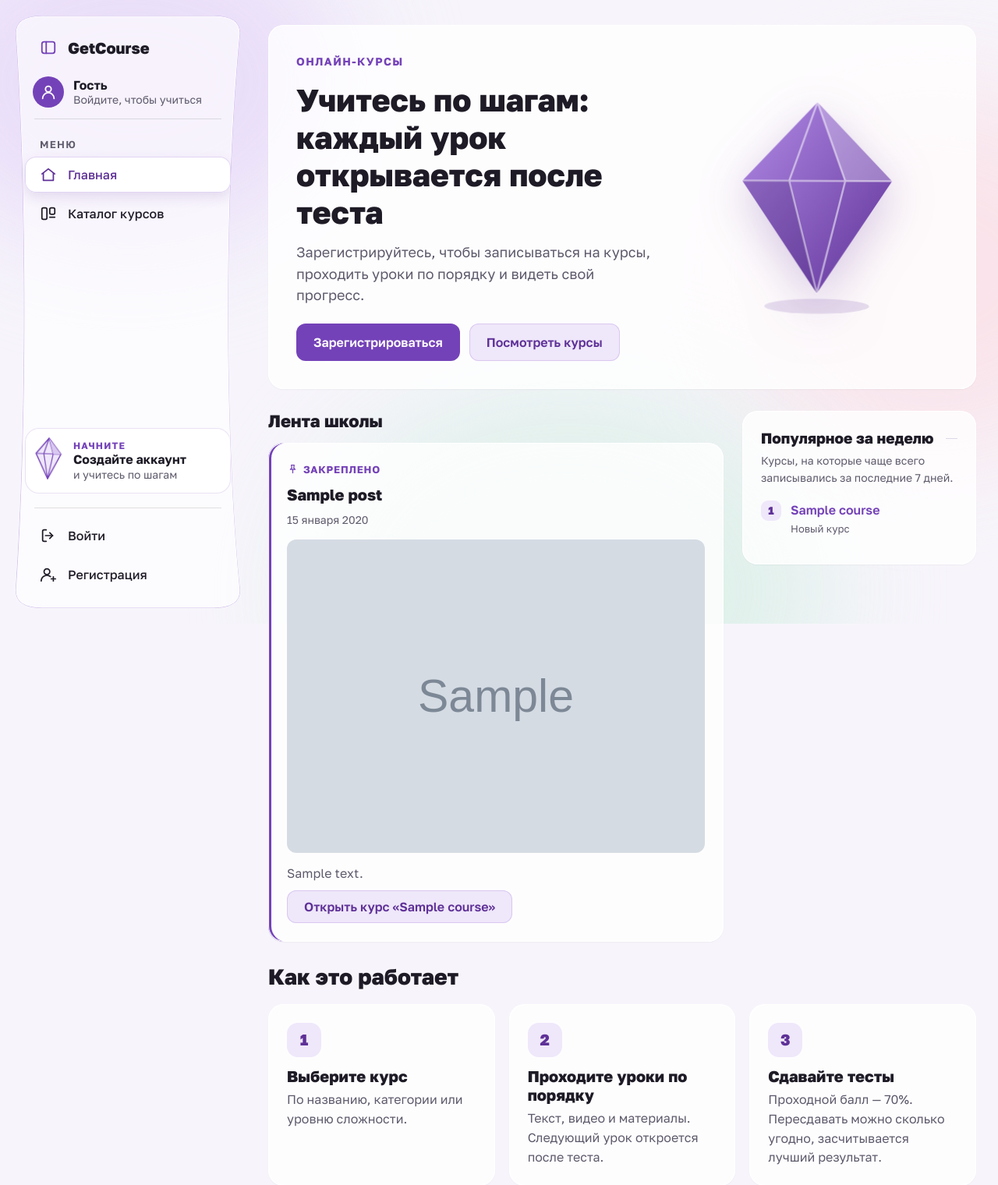
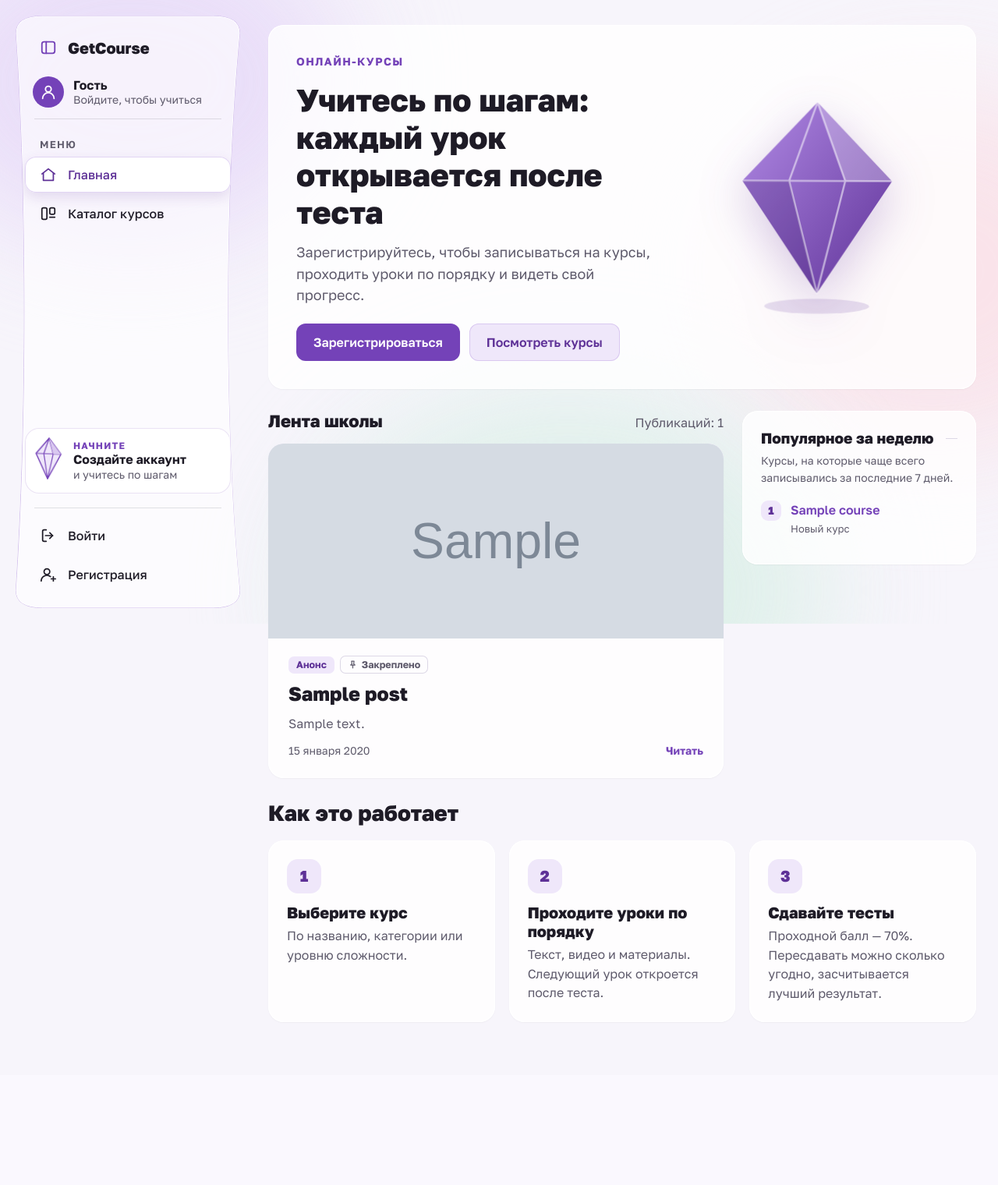
Before and after one commit to ahmatovann/nukulin, a Django app: page / in a window 1280 px wide. Shown: the top 1520 px of the page at 78% size. After the commit the page ends 1284 px from the top, so only its background shows below. Run offline with Django 5.2, Linux system fonts and the light colour scheme; tables that the repository leaves empty hold one stand-in row (values such as "Sample post"); grey boxes marked "Sample" are stand-in pictures.

Commit message:
Лента: фотографии, типы публикаций и отдельная страница новости
- у публикации появились тип (анонс, новость, совет, событие),
  короткое описание и фотография
- главная публикация показывается крупной карточкой с большим фото,
  остальные — карточками с фотографией сбоку
- если фотографии нет, рисуется цветная заглушка с буквой заголовка
- добавлена страница одной публикации с полным текстом и блоком
  «Другие публикации»
- фотографии для демо-данных подхватываются из static/img/demo/
- демо-лента переписана под разные направления школы

```diff
--- a/GetCourse_TZ/config/urls.py
+++ b/GetCourse_TZ/config/urls.py
@@ -30,6 +30,7 @@ urlpatterns = [
     path('_nested_admin/', include('nested_admin.urls')),
     path('admin/', admin.site.urls),
     path('accounts/', include('accounts.urls')),
+    path('', include('feed.urls')),
     path('', include('courses.urls')),
 ]
 
--- a/GetCourse_TZ/courses/views.py
+++ b/GetCourse_TZ/courses/views.py
@@ -17,8 +17,12 @@ FEED_LIMIT = 10
 
 def home(request):
     """Главная: лента анонсов и популярные курсы недели (ФТ-26, ФТ-27, UC-1)."""
+    # Первая публикация показывается крупно, остальные — карточками
+    posts = list(Post.objects.select_related('course')[:FEED_LIMIT])
     context = {
-        'posts': Post.objects.select_related('course')[:FEED_LIMIT],
+        'hero_post': posts[0] if posts else None,
+        'posts': posts[1:],
+        'posts_total': len(posts),
         'popular_courses': popular_courses_of_week(),
     }
 
--- /dev/null
+++ b/GetCourse_TZ/feed/urls.py
@@ -0,0 +1,9 @@
+from django.urls import path
+
+from . import views
+
+app_name = 'feed'
+
+urlpatterns = [
+    path('news/<int:pk>/', views.post_detail, name='post_detail'),
+]
--- a/GetCourse_TZ/static/css/getcourse.css
+++ b/GetCourse_TZ/static/css/getcourse.css
@@ -716,15 +716,79 @@ select.gc-input { appearance: none; padding-right: 40px; background-image: url("
    -------------------------------------------------------------------------- */
 .gc-feed-layout { display: grid; grid-template-columns: minmax(0, 1fr) minmax(0, 300px); gap: 24px; align-items: start; }
 
-.gc-post { display: flex; flex-direction: column; gap: 10px; }
-.gc-post.is-pinned { box-shadow: inset 0 0 0 1px var(--glass-edge), inset 4px 0 0 var(--primary), 0 1px 2px rgba(30, 27, 38, .04); }
-.gc-pin { display: inline-flex; align-items: center; gap: 6px; align-self: flex-start; font-size: 13px; font-weight: 700; letter-spacing: .06em; text-transform: uppercase; color: var(--primary); }
+/* Метка типа публикации */
+.gc-kind-row { display: flex; flex-wrap: wrap; gap: 7px; align-items: center; }
+.gc-kind {
+  display: inline-flex; align-items: center; gap: 5px;
+  font-size: 12.5px; font-weight: 700; line-height: 1;
+  padding: 5px 10px; border-radius: 7px; white-space: nowrap;
+}
+.gc-kind--announcement { background: #EFE7FA; color: #5E3197; }
+.gc-kind--news         { background: #E4EEF9; color: #275E8E; }
+.gc-kind--tip          { background: #FBF0DC; color: #8A5B11; }
+.gc-kind--event        { background: #FAE4EC; color: #96325E; }
+.gc-kind--pinned       { background: transparent; color: var(--muted); box-shadow: inset 0 0 0 1px var(--border); }
+
+/* Фотография публикации и заглушка без фото */
+.gc-photo {
+  display: block; position: relative; overflow: hidden;
+  border-radius: var(--radius-sm); background: #EFE7FA;
+  aspect-ratio: 16 / 9; flex: none;
+}
+.gc-photo img { width: 100%; height: 100%; object-fit: cover; display: block; }
+.gc-photo-ph {
+  position: absolute; inset: 0;
+  display: flex; align-items: center; justify-content: center;
+  background: linear-gradient(135deg, #B28BE6 0%, #5E3197 100%);
+}
+.gc-photo-letter { font-size: 40px; font-weight: 800; color: #fff; opacity: .9; line-height: 1; }
+.gc-photo--large .gc-photo-letter { font-size: 76px; }
+.gc-photo--news  .gc-photo-ph { background: linear-gradient(135deg, #7EA9D8 0%, #275E8E 100%); }
+.gc-photo--tip   .gc-photo-ph { background: linear-gradient(135deg, #E3B869 0%, #8A5B11 100%); }
+.gc-photo--event .gc-photo-ph { background: linear-gradient(135deg, #DE8DB0 0%, #96325E 100%); }
+
+/* Главная публикация ленты */
+.gc-featured {
+  display: flex; flex-direction: column; gap: 0; padding: 0; overflow: hidden;
+  text-decoration: none; color: inherit;
+  transition: box-shadow .2s var(--ease-out), transform .2s var(--ease-out);
+}
+.gc-featured:hover { transform: translateY(-2px); box-shadow: inset 0 0 0 1px var(--primary-border), 0 8px 24px rgba(94, 49, 151, .12); }
+.gc-featured .gc-photo { border-radius: 0; aspect-ratio: 21 / 9; }
+.gc-featured-body { display: flex; flex-direction: column; gap: 10px; padding: 22px 26px 24px; }
+.gc-featured-body h3 { font-size: 25px; line-height: 1.25; margin: 0; }
+.gc-featured-text { font-size: 16px; }
+.gc-featured-foot { display: flex; align-items: center; justify-content: space-between; gap: 12px; font-size: 14px; color: var(--muted); margin-top: 2px; }
+.gc-read { font-weight: 700; color: var(--primary); }
+.gc-featured:hover .gc-read { color: var(--primary-hover); text-decoration: underline; }
+
+/* Обычная публикация: фото слева, текст справа */
+.gc-post {
+  display: grid; grid-template-columns: 190px minmax(0, 1fr); gap: 18px;
+  align-items: start; padding: 16px; text-decoration: none; color: inherit;
+  transition: box-shadow .2s var(--ease-out), transform .2s var(--ease-out);
+}
+.gc-post:hover { transform: translateY(-2px); box-shadow: inset 0 0 0 1px var(--primary-border), 0 8px 20px rgba(94, 49, 151, .1); }
+.gc-post-body { display: flex; flex-direction: column; gap: 7px; min-width: 0; padding: 4px 6px 4px 0; }
+.gc-post-body h3 { font-size: 18px; line-height: 1.3; margin: 0; }
+.gc-post-text { font-size: 15px; }
+.gc-post-foot { display: flex; flex-wrap: wrap; align-items: center; gap: 10px; font-size: 13.5px; color: var(--muted); margin-top: 2px; }
+.gc-post-course { padding: 3px 9px; border-radius: 7px; background: var(--primary-light); color: var(--primary-hover); font-weight: 600; }
 .gc-post-date { font-size: 14px; }
-.gc-post-image { width: 100%; border-radius: var(--radius-sm); margin: 4px 0; }
-.gc-post-text { color: var(--muted); }
-.gc-post-text p { margin: 0 0 10px; }
-.gc-post-text p:last-child { margin-bottom: 0; }
-.gc-post .gc-btn { align-self: flex-start; min-height: 42px; }
+
+/* Страница одной публикации */
+.gc-article { display: flex; flex-direction: column; gap: 12px; padding: 32px; }
+.gc-article h1 { margin: 0; }
+.gc-article-photo { width: 100%; border-radius: var(--radius-sm); margin: 8px 0; }
+.gc-article-text { font-size: 17px; line-height: 1.7; max-width: 68ch; color: var(--text); }
+.gc-article-text p { margin: 0 0 1em; }
+.gc-article-text p:last-child { margin-bottom: 0; }
+.gc-article-course {
+  display: flex; flex-wrap: wrap; align-items: center; justify-content: space-between;
+  gap: 14px; margin-top: 8px; padding: 18px 20px;
+  border-radius: var(--radius-sm); background: var(--primary-light);
+}
+
 
 .gc-popular { position: sticky; top: 20px; display: flex; flex-direction: column; gap: 6px; }
 .gc-rank { list-style: none; margin: 10px 0 0; padding: 0; display: flex; flex-direction: column; }
@@ -853,6 +917,15 @@ select.gc-input { appearance: none; padding-right: 40px; background-image: url("
 
 @media (max-width: 620px) {
   .gc-filters { grid-template-columns: minmax(0, 1fr); }
+  /* На телефоне фотография публикации встаёт над текстом */
+  .gc-post { grid-template-columns: minmax(0, 1fr); gap: 12px; padding: 12px; }
+  .gc-post-body { padding: 0 4px 4px; }
+  .gc-featured .gc-photo { aspect-ratio: 16 / 9; }
+  .gc-featured-body { padding: 18px; }
+  .gc-featured-body h3 { font-size: 21px; }
+  .gc-article { padding: 22px 18px; }
+  .gc-article-course { flex-direction: column; align-items: stretch; }
+  .gc-article-course .gc-btn { width: 100%; }
   .gc-course-head-body, .gc-lesson { padding: 22px 18px; }
   .gc-options { padding-left: 0; }
   .gc-enrolled { grid-template-columns: minmax(0, 1fr); }
--- a/GetCourse_TZ/templates/courses/home.html
+++ b/GetCourse_TZ/templates/courses/home.html
@@ -94,33 +94,46 @@
   <div class="gc-block">
     <div class="gc-section-head" data-reveal>
       <h2 class="gc-block-title">Лента школы</h2>
+      {% if posts_total %}<span class="muted">Публикаций: {{ posts_total }}</span>{% endif %}
     </div>
 
+    {% if hero_post %}
+      <a class="gc-card gc-featured" href="{% url 'feed:post_detail' hero_post.pk %}" data-reveal data-shine>
+        {% include 'feed/_photo.html' with post=hero_post size="large" %}
+        <span class="gc-featured-body">
+          <span class="gc-kind-row">{% include 'feed/_kind.html' with post=hero_post %}</span>
+          <h3>{{ hero_post.title }}</h3>
+          <span class="muted gc-featured-text">{{ hero_post.short_text }}</span>
+          <span class="gc-featured-foot">
+            <time datetime="{{ hero_post.created_at|date:'Y-m-d' }}">{{ hero_post.created_at|date:"j E Y" }}</time>
+            <span class="gc-read">Читать</span>
+          </span>
+        </span>
+      </a>
+    {% endif %}
+
     {% for post in posts %}
-      <article class="gc-card gc-post{% if post.pinned %} is-pinned{% endif %}" data-reveal data-shine style="--i:{{ forloop.counter0 }}">
-        {% if post.pinned %}
-          <span class="gc-pin">
-            <svg width="15" height="15" viewBox="0 0 24 24" fill="none" stroke="currentColor" stroke-width="2" stroke-linecap="round" stroke-linejoin="round" aria-hidden="true"><path d="M9 4h6l-1 6 3 3H7l3-3z"/><path d="M12 13v7"/></svg>
-            Закреплено
+      <a class="gc-card gc-post" href="{% url 'feed:post_detail' post.pk %}" data-reveal style="--i:{{ forloop.counter0 }}">
+        {% include 'feed/_photo.html' with post=post %}
+        <span class="gc-post-body">
+          <span class="gc-kind-row">{% include 'feed/_kind.html' with post=post %}</span>
+          <h3>{{ post.title }}</h3>
+          <span class="muted gc-post-text">{{ post.short_text }}</span>
+          <span class="gc-post-foot">
+            <time datetime="{{ post.created_at|date:'Y-m-d' }}">{{ post.created_at|date:"j E Y" }}</time>
+            {% if post.course %}<span class="gc-post-course">{{ post.course.title }}</span>{% endif %}
           </span>
-        {% endif %}
-        <h3>{{ post.title }}</h3>
-        <time class="muted gc-post-date" datetime="{{ post.created_at|date:'Y-m-d' }}">{{ post.created_at|date:"j E Y" }}</time>
-        {% if post.image %}
-          <img class="gc-post-image" src="{{ post.image.url }}" alt="{{ post.title }}">
-        {% endif %}
-        <div class="gc-post-text">{{ post.text|linebreaks }}</div>
-        {% if post.course %}
-          <a class="gc-btn gc-btn--ghost" href="{% url 'courses:course_detail' post.course.pk %}">Открыть курс «{{ post.course.title }}»</a>
-        {% endif %}
-      </article>
-    {% empty %}
+        </span>
+      </a>
+    {% endfor %}
+
+    {% if not hero_post %}
       <div class="gc-card gc-empty" data-reveal>
         <h3>Публикаций пока нет</h3>
         <p class="muted">Здесь появятся анонсы курсов и новости школы.</p>
         <a class="gc-btn" href="{% url 'courses:catalog' %}">Посмотреть каталог курсов</a>
       </div>
-    {% endfor %}
+    {% endif %}
   </div>
 
   <aside class="gc-card gc-popular" data-reveal data-shine aria-label="Популярные курсы недели">
--- /dev/null
+++ b/GetCourse_TZ/templates/feed/_kind.html
@@ -0,0 +1,7 @@
+<span class="gc-kind gc-kind--{{ post.kind }}">{{ post.get_kind_display }}</span>
+{% if post.pinned %}
+  <span class="gc-kind gc-kind--pinned">
+    <svg width="13" height="13" viewBox="0 0 24 24" fill="none" stroke="currentColor" stroke-width="2.2" stroke-linecap="round" stroke-linejoin="round" aria-hidden="true"><path d="M9 4h6l-1 6 3 3H7l3-3z"/><path d="M12 13v7"/></svg>
+    Закреплено
+  </span>
+{% endif %}
--- /dev/null
+++ b/GetCourse_TZ/templates/feed/_photo.html
@@ -0,0 +1,11 @@
+{% comment %}
+Фотография публикации. Если её нет, рисуется аккуратная заглушка
+с буквой заголовка — лента не выглядит сломанной без картинок.
+{% endcomment %}
+<span class="gc-photo{% if size %} gc-photo--{{ size }}{% endif %} gc-photo--{{ post.kind }}">
+  {% if post.image %}
+    <img src="{{ post.image.url }}" alt="{{ post.title }}" loading="lazy">
+  {% else %}
+    <span class="gc-photo-ph" aria-hidden="true"><span class="gc-photo-letter">{{ post.initial }}</span></span>
+  {% endif %}
+</span>
```
Also changed, not shown: GetCourse_TZ/courses/management/commands/demo_data.py (+111 -24 lines), GetCourse_TZ/feed/admin.py (+8 -4 lines), GetCourse_TZ/feed/models.py (+46 -1 lines), GetCourse_TZ/feed/views.py (added, +14 -0 lines), GetCourse_TZ/templates/feed/post_detail.html (added, +49 -0 lines), GetCourse_TZ/feed/migrations/0002_post_kind_post_summary_alter_post_image.py (added), GetCourse_TZ/static/img/demo/README.txt (added).
